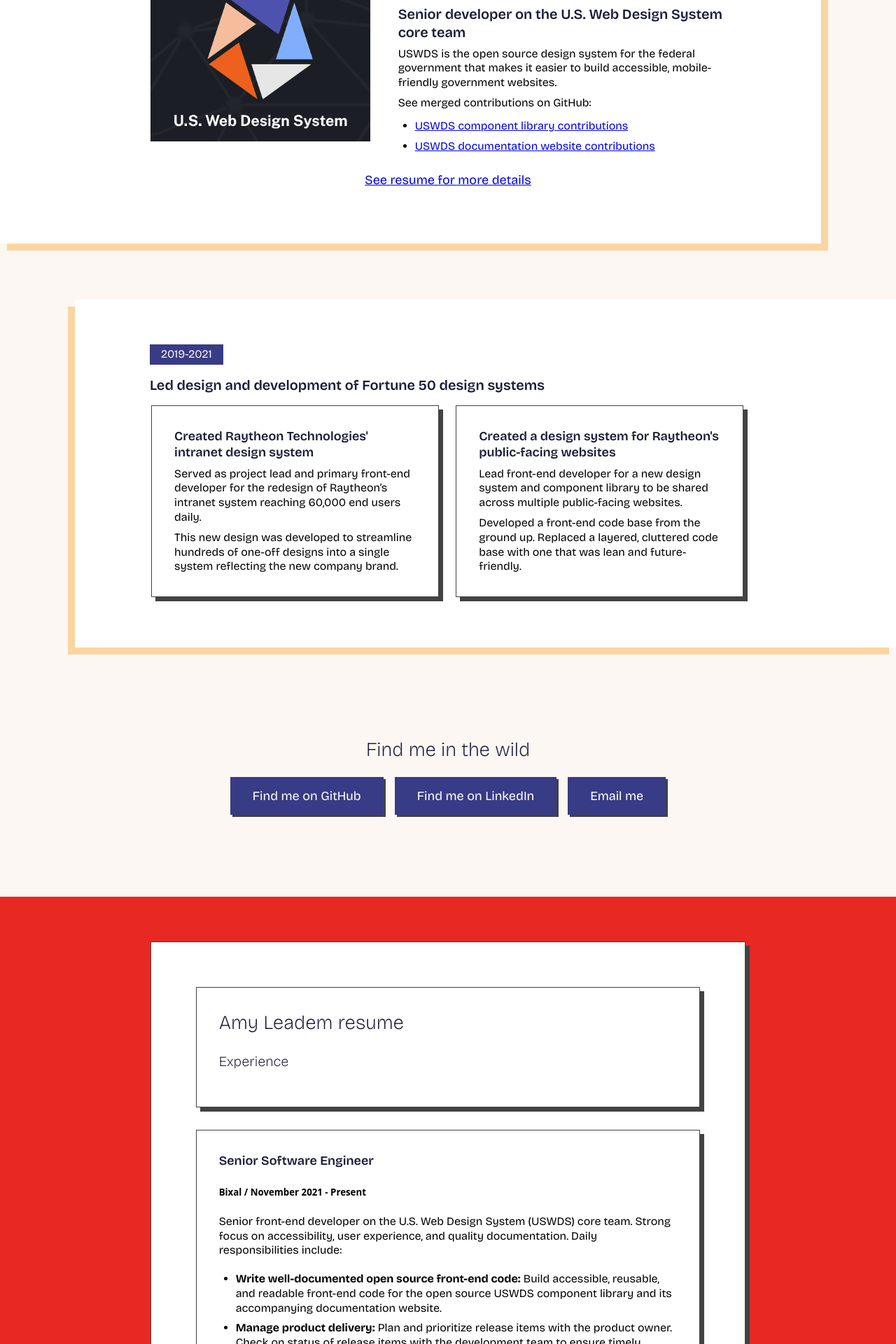
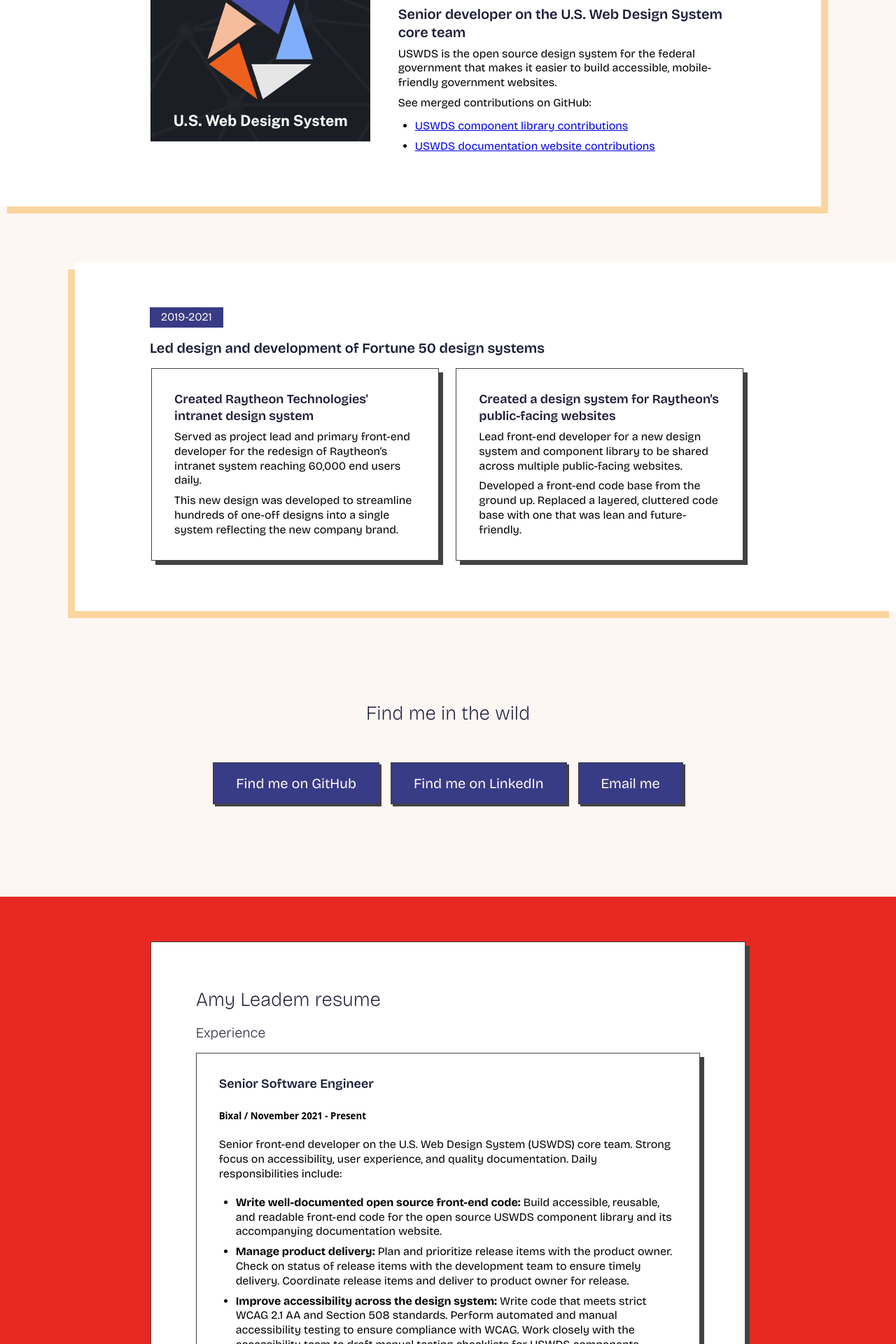
Before and after one commit to amyleadem/amyleadem.github.io, a Jekyll site: the page built from index.md, in a window 1280 px wide. Shown: the part 1074-2994 px from the top of the page at 70% size. Built offline with Jekyll 4.4.1, drawn with Linux system fonts in a browser that asks for light colours; some web fonts are replaced.

Commit message:
Update button styles

```diff
--- a/_styles/_vars.scss
+++ b/_styles/_vars.scss
@@ -13,6 +13,7 @@ $color-red: #e82822;
 $color-yellow: #ffbb32;
 $color-yellow-light: #fbd59f;
 $color-gray: #424242;
+$color-gray-medium: #686765;
 $color-gray-light: #fcf7f3;
 $color-gray-xlight: #faf7f5;
 
--- a/assets/css/styles.css
+++ b/assets/css/styles.css
@@ -15,9 +15,7 @@ Use a better box model (opinionated).
 
 html {
   /* Improve consistency of default fonts in all browsers. (https://github.com/sindresorhus/modern-normalize/issues/3) */
-  font-family:
-    system-ui, "Segoe UI", Roboto, Helvetica, Arial, sans-serif,
-    "Apple Color Emoji", "Segoe UI Emoji";
+  font-family: system-ui, "Segoe UI", Roboto, Helvetica, Arial, sans-serif, "Apple Color Emoji", "Segoe UI Emoji";
   line-height: 1.15; /* 1. Correct the line height in all browsers. */
   -webkit-text-size-adjust: 100%; /* 2. Prevent adjustments of font size after orientation changes in iOS. */
   tab-size: 4; /* 3. Use a more readable tab size (opinionated). */
@@ -51,8 +49,7 @@ code,
 kbd,
 samp,
 pre {
-  font-family:
-    ui-monospace, SFMono-Regular, Consolas, "Liberation Mono", Menlo, monospace; /* 1 */
+  font-family: ui-monospace, SFMono-Regular, Consolas, "Liberation Mono", Menlo, monospace; /* 1 */
   font-size: 1em; /* 2 */
 }
 
@@ -116,9 +113,9 @@ textarea {
 Correct the inability to style clickable types in iOS and Safari.
 */
 button,
-[type="button"],
-[type="reset"],
-[type="submit"] {
+[type=button],
+[type=reset],
+[type=submit] {
   -webkit-appearance: button;
 }
 
@@ -148,7 +145,7 @@ Correct the cursor style of increment and decrement buttons in Safari.
 1. Correct the odd appearance in Chrome and Safari.
 2. Correct the outline style in Safari.
 */
-[type="search"] {
+[type=search] {
   -webkit-appearance: textfield; /* 1 */
   outline-offset: -2px; /* 2 */
 }
@@ -203,8 +200,7 @@ body {
   grid-column: 1/13;
 }
 
-a:visited,
-a:active {
+a:visited, a:active {
   color: #383b85;
 }
 a:hover {
@@ -340,20 +336,16 @@ h4 {
 }
 
 .button {
-  font-family: "Bricolage Grotesque", sans-serif;
-  margin-block: 0;
-  padding-block: calc(8px * 1);
-  padding-inline: calc(8px * 2);
-  color: white;
-  background-color: #383b85;
+  background-color: white;
+  border: 1px solid #686765;
+  box-shadow: #686765 3px 3px;
+  display: inline-block;
+  margin-top: calc(8px * 2) !important;
+  padding: calc(8px * 1) calc(8px * 3);
   text-decoration: none;
 }
-@media (min-width: 900px) {
-  .button {
-    font-size: 1.125rem;
-    padding-block: calc(8px * 2);
-    padding-inline: calc(8px * 4);
-  }
+.button, .button:visited, .button:active {
+  color: black;
 }
 
 section > h2 {
@@ -398,7 +390,7 @@ section[aria-label="page title"] h1 {
   }
 }
 
-section[aria-label="hero"] {
+section[aria-label=hero] {
   display: grid;
   grid-template-columns: repeat(12, 1fr);
   grid-column-gap: 8px;
@@ -407,22 +399,22 @@ section[aria-label="hero"] {
   background: #1a1b37;
   min-height: 400px;
 }
-section[aria-label="hero"] > * {
+section[aria-label=hero] > * {
   padding-top: calc(8px * 6);
 }
 @media (min-width: 600px) {
-  section[aria-label="hero"] {
+  section[aria-label=hero] {
     height: 70vh;
     min-height: 600px;
   }
 }
 @media (min-width: 900px) {
-  section[aria-label="hero"] {
+  section[aria-label=hero] {
     height: 75vh;
   }
 }
 @media (min-width: 1200px) {
-  section[aria-label="hero"] {
+  section[aria-label=hero] {
     height: 85vh;
   }
 }
@@ -536,11 +528,11 @@ section[aria-label="career highlights"] .job-card--one-item img {
     z-index: 1;
   }
   section[aria-label="career highlights"] .job-card--one-item img {
-    grid-column: 3 / span 3;
+    grid-column: 3/span 3;
     width: 100%;
   }
   section[aria-label="career highlights"] .job-card--one-item .job-card__body {
-    grid-column: 6 / span 5;
+    grid-column: 6/span 5;
     padding-left: calc(8px * 4);
   }
 }
@@ -548,33 +540,19 @@ section[aria-label="career highlights"] .job-card--two-items {
   grid-column: 1/13;
   box-shadow: -10px 10px #fbd59f;
 }
-section[aria-label="career highlights"]
-  .job-card--two-items
-  .job-card__body
-  div {
+section[aria-label="career highlights"] .job-card--two-items .job-card__body div {
   border: 1px solid #424242;
   box-shadow: #424242 6px 6px;
   padding: calc(8px * 4);
 }
-section[aria-label="career highlights"]
-  .job-card--two-items
-  .job-card__body
-  div
-  > *:first-child {
+section[aria-label="career highlights"] .job-card--two-items .job-card__body div > *:first-child {
   margin-top: 0;
 }
-section[aria-label="career highlights"]
-  .job-card--two-items
-  .job-card__body
-  div
-  > *:last-child {
+section[aria-label="career highlights"] .job-card--two-items .job-card__body div > *:last-child {
   margin-bottom: 0;
 }
 @media (max-width: 900px) {
-  section[aria-label="career highlights"]
-    .job-card--two-items
-    .job-card__body
-    div:last-child {
+  section[aria-label="career highlights"] .job-card--two-items .job-card__body div:last-child {
     margin-top: calc(8px * 4);
   }
 }
@@ -589,17 +567,11 @@ section[aria-label="career highlights"]
     grid-column-gap: 24px;
     grid-column: 1/13;
   }
-  section[aria-label="career highlights"]
-    .job-card--two-items:nth-of-type(2)
-    .job-card__body
-    div:first-of-type {
-    grid-column: 2 / span 4;
+  section[aria-label="career highlights"] .job-card--two-items:nth-of-type(2) .job-card__body div:first-of-type {
+    grid-column: 2/span 4;
   }
-  section[aria-label="career highlights"]
-    .job-card--two-items:nth-of-type(2)
-    .job-card__body
-    div:nth-of-type(2) {
-    grid-column: 6 / span 4;
+  section[aria-label="career highlights"] .job-card--two-items:nth-of-type(2) .job-card__body div:nth-of-type(2) {
+    grid-column: 6/span 4;
   }
 }
 
@@ -610,51 +582,49 @@ section[aria-label="breaking down silos"] {
   grid-column-gap: 8px;
 }
 
-section[aria-label="contact"] {
+section[aria-label=contact] {
   grid-column: 1/13;
   display: flex;
   flex-direction: column;
   align-items: center;
 }
-section[aria-label="contact"] h2 {
+section[aria-label=contact] h2 {
   text-align: center;
   margin-top: 0;
 }
-section[aria-label="contact"] ul {
+section[aria-label=contact] ul {
   padding: 0;
   margin: 0;
   list-style: none;
   display: flex;
+  align-items: center;
   flex-direction: column;
   justify-content: center;
   margin-top: calc(8px * 2);
   margin-bottom: calc(8px * 8);
 }
-section[aria-label="contact"] a {
-  font-family: "Bricolage Grotesque", sans-serif;
-  margin-block: 0;
-  padding-block: calc(8px * 1);
-  padding-inline: calc(8px * 2);
-  color: white;
+section[aria-label=contact] a {
   background-color: #383b85;
+  border: 1px solid #424242;
+  box-shadow: #424242 3px 3px;
+  display: inline-block;
+  margin-top: calc(8px * 2) !important;
+  padding: calc(8px * 1) calc(8px * 3);
   text-decoration: none;
-  box-shadow: #424242 3px 3px;
+  font-size: 1.25rem;
+  padding: calc(8px * 2) calc(8px * 4);
   margin-inline: 8px;
 }
+section[aria-label=contact] a, section[aria-label=contact] a:visited, section[aria-label=contact] a:active {
+  color: #fcf7f3;
+}
 @media (min-width: 900px) {
-  section[aria-label="contact"] a {
-    font-size: 1.125rem;
-    padding-block: calc(8px * 2);
-    padding-inline: calc(8px * 4);
-  }
-}
-@media (min-width: 600px) {
-  section[aria-label="contact"] ul {
+  section[aria-label=contact] ul {
     flex-direction: row;
   }
 }
 
-section[aria-label="resume"] {
+section[aria-label=resume] {
   grid-column: 1/13;
   display: grid;
   grid-template-columns: repeat(12, 1fr);
@@ -662,11 +632,11 @@ section[aria-label="resume"] {
   background: #e82822;
   margin-top: calc(8px * 8);
 }
-section[aria-label="resume"] > div {
+section[aria-label=resume] > div {
   margin-top: calc(8px * 8);
   grid-column: 2/12;
 }
-section[aria-label="resume"] > div article {
+section[aria-label=resume] > div article {
   border: 1px solid #424242;
   box-shadow: #424242 6px 6px;
   padding: calc(8px * 4);
@@ -674,24 +644,31 @@ section[aria-label="resume"] > div article {
   background: white;
   margin-bottom: calc(8px * 4);
 }
-section[aria-label="resume"] h2,
-section[aria-label="resume"] h3 {
+section[aria-label=resume] h2,
+section[aria-label=resume] h3 {
   grid-column: 1/13;
 }
-section[aria-label="resume"] h3 {
+section[aria-label=resume] h2 {
+  margin-bottom: calc(8px * 1);
+}
+section[aria-label=resume] h3 {
   color: #1a1b37;
   font-family: "Bricolage Grotesque", sans-serif;
   font-size: 1.25rem;
   font-weight: 200;
   line-height: 1.3;
+  margin-bottom: 0;
 }
-section[aria-label="resume"] h2,
-section[aria-label="resume"] h3,
-section[aria-label="resume"] h4 {
+section[aria-label=resume] h2,
+section[aria-label=resume] h3,
+section[aria-label=resume] h4 {
   margin-top: 0;
 }
 @media (min-width: 1200px) {
-  section[aria-label="resume"] > div {
+  section[aria-label=resume] h2, section[aria-label=resume] h3 {
+    margin-bottom: calc(8px * 2);
+  }
+  section[aria-label=resume] > div {
     display: grid;
     grid-template-columns: repeat(10, 1fr);
     grid-column-gap: 24px;
@@ -701,6 +678,12 @@ section[aria-label="resume"] h4 {
     background: white;
     grid-column: 3/11;
     padding: calc(8px * 8);
+  }
+  section[aria-label=resume] > div article:first-of-type {
+    box-shadow: none;
+    border: 0;
+    margin: 0;
+    padding: 0;
   }
 }
 
@@ -741,11 +724,11 @@ section[aria-label="resume"] h4 {
   align-items: center;
   background: white;
   display: flex;
-  grid-column: 2 / span 10;
+  grid-column: 2/span 10;
 }
 @media (min-width: 900px) {
   .practice-area > *:nth-child(2) {
-    grid-column: 7 / span 4;
+    grid-column: 7/span 4;
   }
 }
 
--- a/index.md
+++ b/index.md
@@ -38,7 +38,7 @@ layout: default
           </li>
         </ul>
       </div>
-      <a class="job-card__button" href="#resume">See resume for more details</a>
+      <!-- <a class="job-card__button" href="#resume">See resume for more details</a> -->
     </article>
     <article class="job-card job-card--two-items">
       <div class="job-card__headline">
```
Also changed, not shown: _styles/_mixins.scss (+16 -3 lines), _styles/styles.scss (+21 -3 lines).
